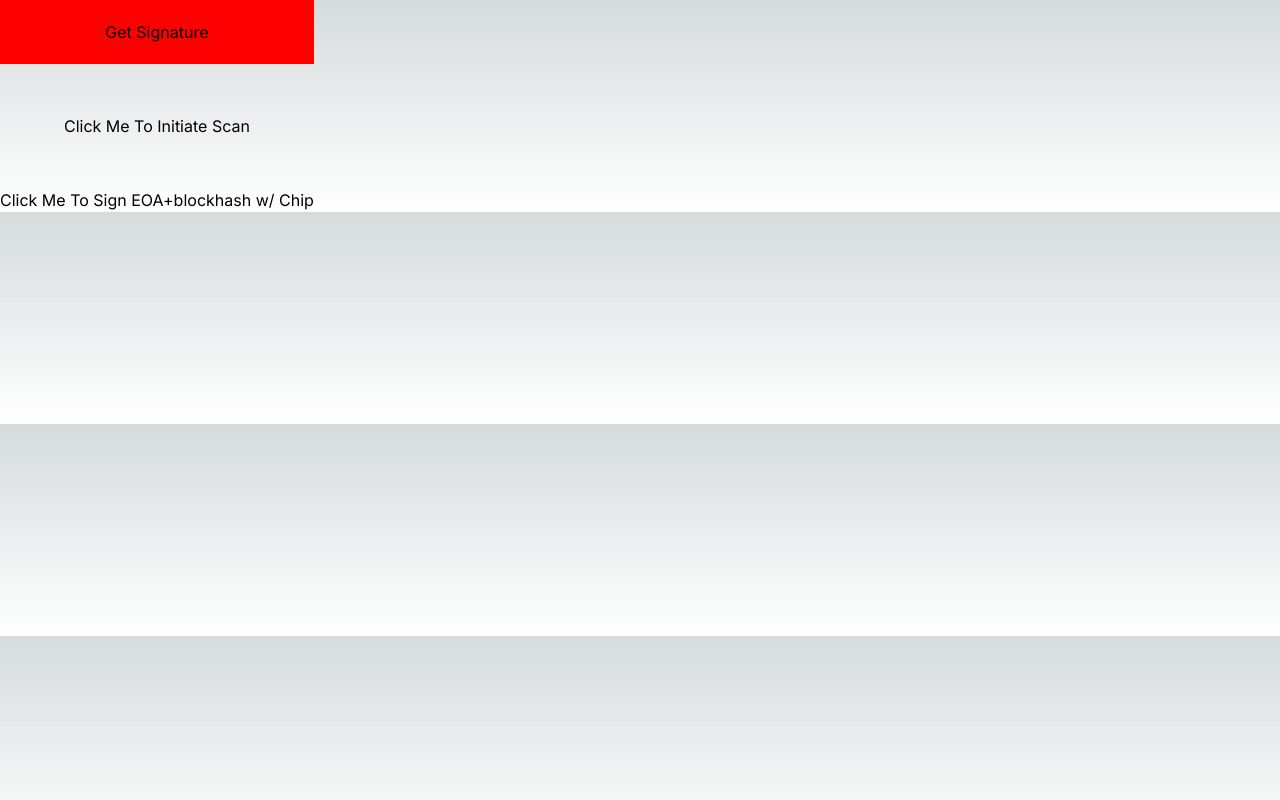
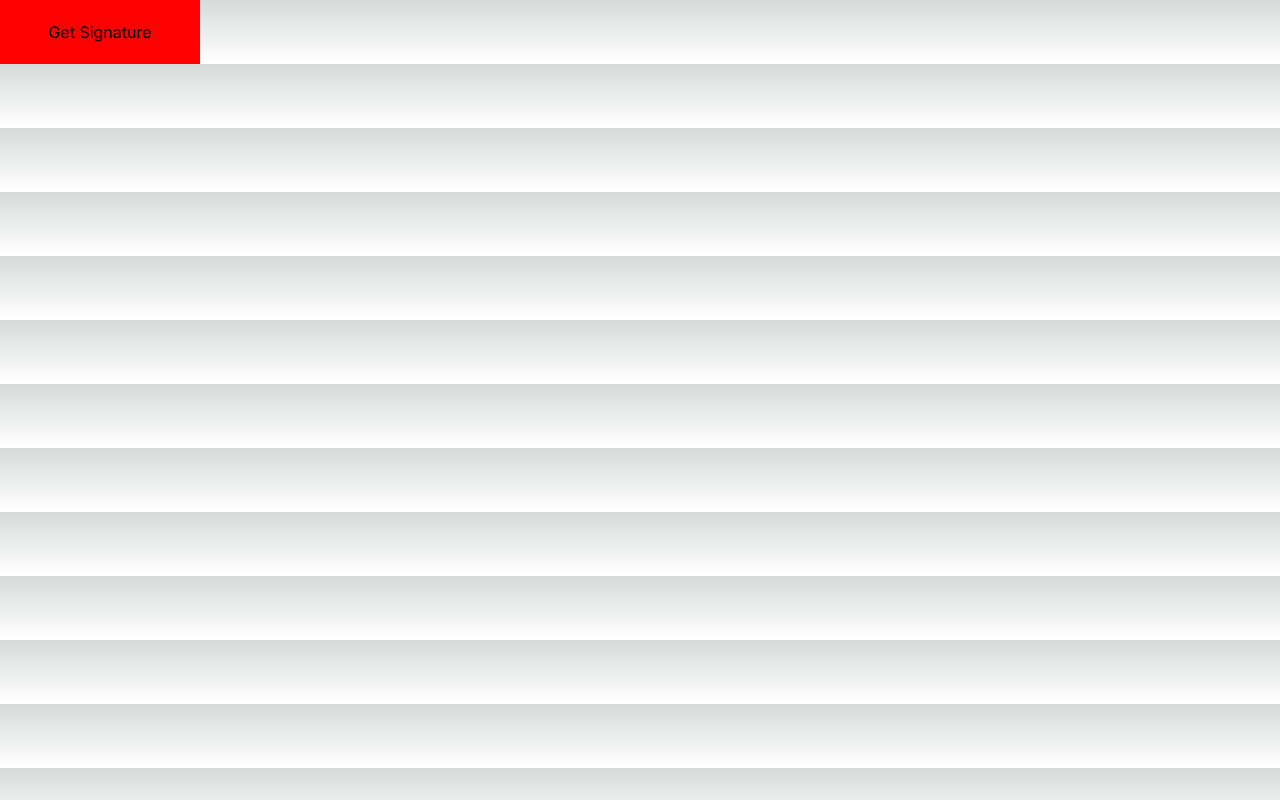
Before and after one commit to braverdever/ARXChipScanner, a Next.js app: page / in a window 1280 px wide. Built offline with nearby package versions, Linux system fonts and the light colour scheme.

Commit message:
remove unnecessary

```diff
--- a/app/page.tsx
+++ b/app/page.tsx
@@ -1,16 +1,9 @@
 import Image from "next/image";
 import ChipScan from "../components/ChipScan.mjs";
-import ChipScan1 from "../components/ChipScan1.mjs";
 export default function Home() {
   return (
-    <main
-      style={{
-        display: "inline-flex",
-        flexDirection: "column",
-      }}
-    >
+    <main>
       <ChipScan></ChipScan>
-      <ChipScan1></ChipScan1>
     </main>
   );
 }
--- a/components/ChipScan.mjs
+++ b/components/ChipScan.mjs
@@ -1,8 +1,4 @@
 "use client";
-import {
-  getPublicKeysFromScan,
-  getSignatureFromScan,
-} from "pbt-chip-client/kong";
 import { execHaloCmdWeb } from "@arx-research/libhalo/api/web.js";
 import { useEffect, useState } from "react";
 import { Web3 } from "web3";
@@ -79,6 +75,7 @@ const ChipScan = () => {
           // display: keys == "" ? "none" : "block",
           backgroundColor: sig == "" ? "red" : "green",
           padding: "20px",
+          width: "200px",
         }}
         onClick={async () => {
           const { web3Instance, address } = connectWallet();
--- a/components/ChipScan1.mjs
+++ /dev/null
@@ -1,75 +0,0 @@
-"use client";
-import { execHaloCmdWeb } from "@arx-research/libhalo/api/web.js";
-import {
-  haloConvertSignature,
-  SECP256k1_ORDER,
-} from "@arx-research/libhalo/api/common.js";
-import { useEffect, useState } from "react";
-import Web3 from "web3";
-
-const ChipScan1 = () => {
-  const [keys, setKeys] = useState("");
-  useEffect(() => {
-    if (keys != "") alert(keys.publicKeys);
-  }, [keys]);
-  return (
-    <>
-      <button
-        style={{ marginTop: "50px" }}
-        onClick={async () => {
-          setKeys(await execHaloCmdWeb({ name: "get_pkeys" }));
-        }}
-      >
-        Click Me To Initiate Scan
-      </button>
-      <button
-        style={{ marginTop: "50px" }}
-        onClick={async () => {
-          var web3Provider = new Web3.providers.HttpProvider(
-            "https://ethereum-sepolia-rpc.publicnode.com"
-          );
-          const web3Instance = new Web3(web3Provider);
-
-          const encodedMsg = web3Instance.utils.encodePacked(
-            {
-              value: "0x3aF1D724044df4841fED6F8C35438f0cE6f3C7b9",
-              type: "address",
-            },
-            {
-              value:
-                "b4103351052a73be8e0681caad9b3c2c94f379a3c4b2770e3c0d4430b9090fce",
-              type: "bytes32",
-            }
-          );
-
-          let signRes = await execHaloCmdWeb({
-            name: "sign",
-            message: encodedMsg,
-            keyNo: 1,
-            legacySignCommand: true,
-          });
-          alert(signRes.signature);
-          // let publicKey = keys.publicKeys[1];
-          // let res = haloConvertSignature(
-          //   signRes.input.digest,
-          //   signRes.signature.der,
-          //   publicKey,
-          //   SECP256k1_ORDER
-          // );
-          // setSig(res.ether);
-          // getSignatureFromScan({
-          //   chipPublicKey: keys.primaryPublicKeyRaw,
-          //   address: "0x3aF1D724044df4841fED6F8C35438f0cE6f3C7b9",
-          //   hash: "0xb4103351052a73be8e0681caad9b3c2c94f379a3c4b2770e3c0d4430b9090fce",
-          // }).then((sig) => {
-          //   setSig(sig);
-          // });
-        }}
-      >
-        Click Me To Sign EOA+blockhash w/ Chip
-      </button>
-    </>
-  );
-};
-
-export default ChipScan1;
```
